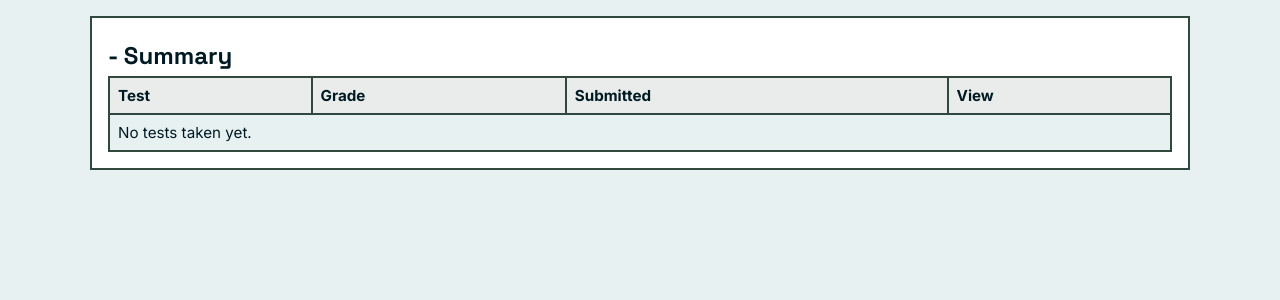
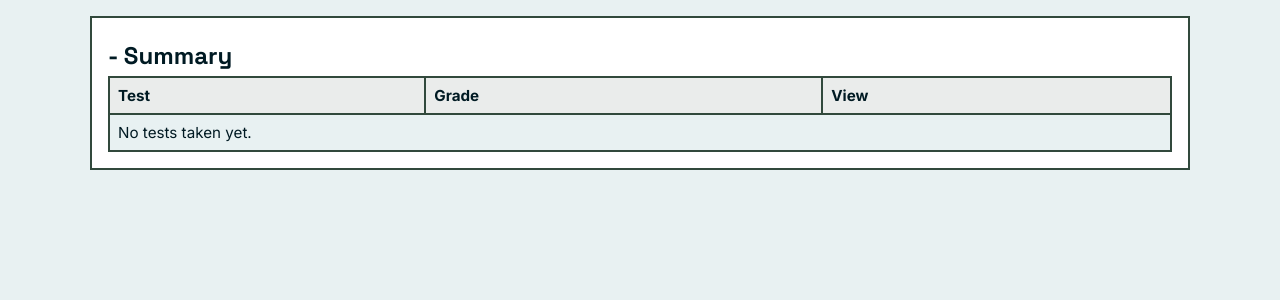
Before and after one commit to calebzroberts/CSET-160-Final-Mike-Caleb, a Flask app: template templates/student_detail.html in a window 1280 px wide. Shown: the part 91-391 px from the top of the page. Run offline with Flask 3, Linux system fonts and the light colour scheme; the template is opened without the code that fills it, so the values that code supplies are empty.

Commit message:
Removed submitted table header

```diff
--- a/templates/student_detail.html
+++ b/templates/student_detail.html
@@ -4,7 +4,7 @@
 	<section class="panel">
 		<h2>{{ student.name }} - Summary</h2>
 		<table class="data-table">
-			<thead><tr><th>Test</th><th>Grade</th><th>Submitted</th><th>View</th></tr></thead>
+			<thead><tr><th>Test</th><th>Grade</th><th>View</th></tr></thead>
 			<tbody>
 				{% if summary %}
 				{% for item in summary %}
```
